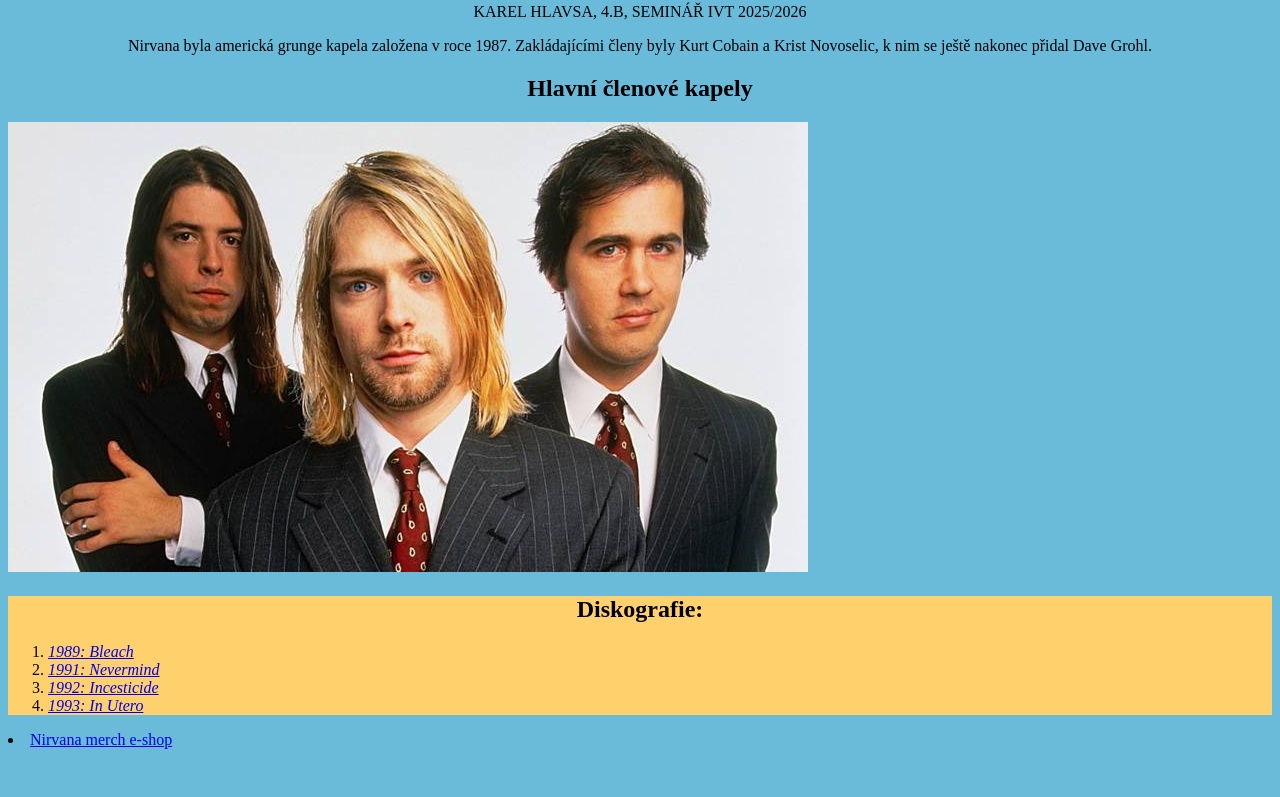
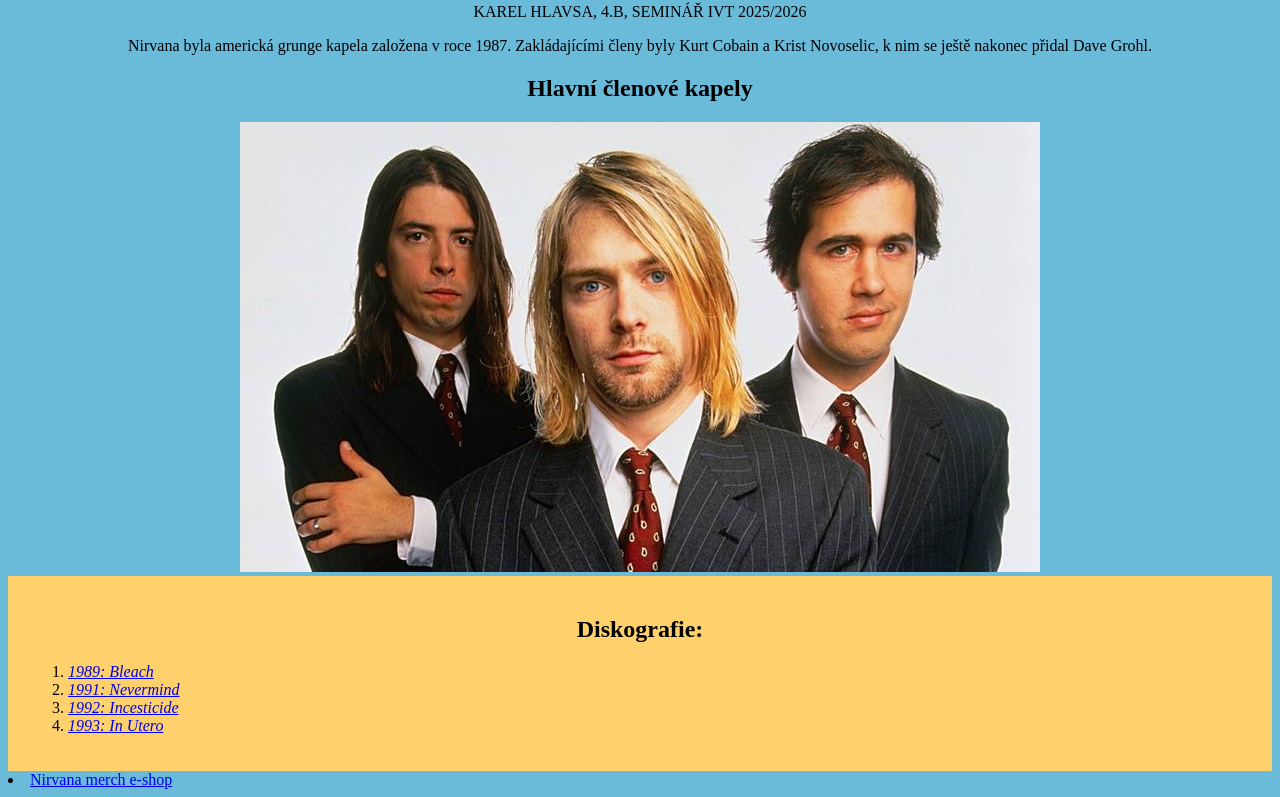
Before and after one commit to KarelHlavsa/gymji.github.io, a plain HTML site: page index.html in a window 1280 px wide. Shown: the part 77-874 px from the top of the page. Before the commit the page ends 834 px from the top, so only its background shows below. Drawn offline with Linux system fonts and the light colour scheme.

Commit message:
added .first style

```diff
--- a/mainstyle.css
+++ b/mainstyle.css
@@ -18,6 +18,12 @@ p {
 
 /* Styl diskografie */
 .songs {
+    background-color: #ffd16d;
+    padding: 20px;
     text-align: start;
-    background-color: #ffd16d;
 }
+
+/* Styl první divize */
+.first {
+    text-align: center;
+}
```
